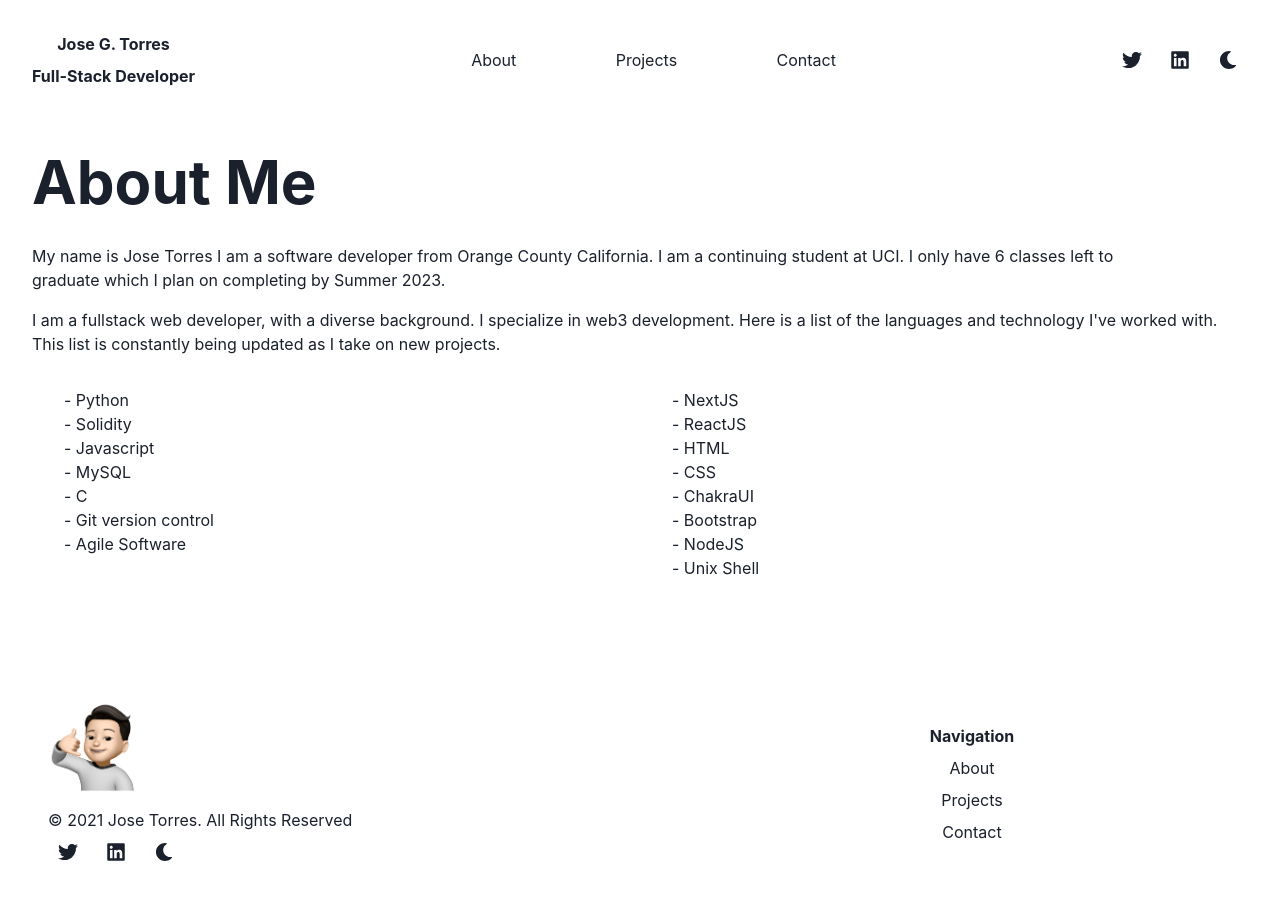
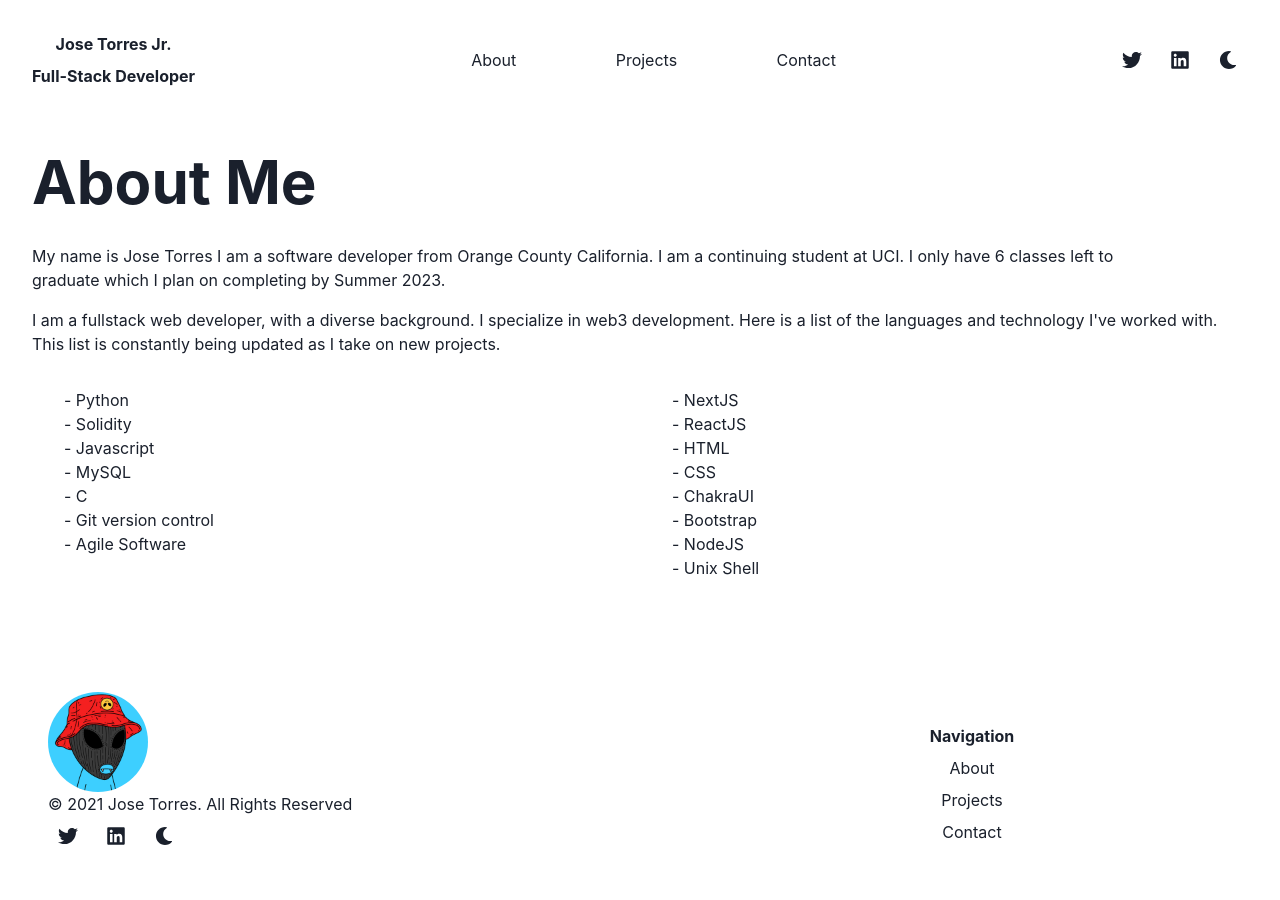
Before and after one commit to jtorresuci/portfolio-chakra-next, a Next.js app: page /about in a window 1280 px wide. Shown: the top 900 px of the page. Built offline with nearby package versions, Linux system fonts and the light colour scheme.

Commit message:
Transferred repo to official account, updated name and profile image.

```diff
--- a/components/Footer.js
+++ b/components/Footer.js
@@ -1,48 +1,70 @@
 import React, { useContext } from "react";
 
-import { Breadcrumb, BreadcrumbItem, BreadcrumbLink, Grid, Box, Text, Image, VStack, Heading } from "@chakra-ui/react";
+import {
+  Breadcrumb,
+  BreadcrumbItem,
+  BreadcrumbLink,
+  Grid,
+  Box,
+  Text,
+  Image,
+  VStack,
+  Heading,
+} from "@chakra-ui/react";
 
-import Link from 'next/link'
+import Link from "next/link";
 import Socials from "./Socials";
-const logoImg = "callme.png"
+const logoImg = "visitor.png";
 
-const hoverColor ="red"
-const hoverBackgroundcolor ="red"
-const linkColors = "white"
+const hoverColor = "red";
+const hoverBackgroundcolor = "red";
+const linkColors = "white";
 
 const Footer = () => {
   return (
     <Box backgroundColor="brand.900" pb="7rem" pt="3rem" pl="3rem">
-      <Grid
-        templateColumns={["repeat(1,1fr)", "repeat(2, 1fr)"]}
-
-      >
+      <Grid templateColumns={["repeat(1,1fr)", "repeat(2, 1fr)"]}>
         <Box>
           <Image
             src={logoImg}
             w="100px"
+            placeholder="blur"
+            borderRadius="full"
+            alt="image"
 
-            placeholder="blur"
-          alt="image"
-pb={"1rem"}
           />
           <Text>© 2021 Jose Torres. All Rights Reserved</Text>
-<Socials/>
+          <Socials />
         </Box>
         <Breadcrumb>
-        <VStack p="2rem" >
-        <Text fontWeight={'bold'}> Navigation</Text>
+          <VStack p="2rem">
+            <Text fontWeight={"bold"}> Navigation</Text>
 
             <BreadcrumbItem>
-    <BreadcrumbLink _hover={{ color: hoverBackgroundcolor  }} href='/about'>About</BreadcrumbLink>
+              <BreadcrumbLink
+                _hover={{ color: hoverBackgroundcolor }}
+                href="/about"
+              >
+                About
+              </BreadcrumbLink>
             </BreadcrumbItem>
 
             <BreadcrumbItem>
-    <BreadcrumbLink _hover={{ color: hoverBackgroundcolor  }} href='/projects'>Projects</BreadcrumbLink>
+              <BreadcrumbLink
+                _hover={{ color: hoverBackgroundcolor }}
+                href="/projects"
+              >
+                Projects
+              </BreadcrumbLink>
             </BreadcrumbItem>
 
             <BreadcrumbItem isCurrentPage>
-    <BreadcrumbLink _hover={{ color: hoverBackgroundcolor  }} href='/contact'>Contact</BreadcrumbLink>
+              <BreadcrumbLink
+                _hover={{ color: hoverBackgroundcolor }}
+                href="/contact"
+              >
+                Contact
+              </BreadcrumbLink>
             </BreadcrumbItem>
             {/* <BreadcrumbItem isCurrentPage>
     <BreadcrumbLink color={linkColors} _hover={{ color: hoverBackgroundcolor  }} href='#'>Experience</BreadcrumbLink>
--- a/components/Hero.js
+++ b/components/Hero.js
@@ -27,7 +27,7 @@ const Hero = () => {
         </RoughNotationGroup>
       </VStack>
       <Center>
-        <Image borderRadius="full" src="burb.png" />
+        <Image borderRadius="full" src="visitor.png" />
       </Center>
     </Grid>
   );
--- a/components/Name.js
+++ b/components/Name.js
@@ -6,7 +6,7 @@ const hoverBackgroundcolor ="red"
 const Name = () => {
   return (
 <VStack fontWeight={'bold'}>
-      <Link _hover={{ color: hoverBackgroundcolor  }} href='/'>Jose G. Torres</Link>
+      <Link _hover={{ color: hoverBackgroundcolor  }} href='/'>Jose Torres Jr.</Link>
       <Box>Full-Stack Developer</Box>
     </VStack>
   )
--- a/components/Navbarv2.js
+++ b/components/Navbarv2.js
@@ -37,12 +37,6 @@ const Navbarv2 = () => {
       alignItems={"center"}
     >
       <Name/>
-      {/* <Flex
-        flexDir={"row"}
-        justifyContent="space-between"
-        alignItems={"center"}
-        w="30%"
-      > */}
       <Center>
       <Icon
         fill="brand.100"
--- a/components/Navmenu.js
+++ b/components/Navmenu.js
@@ -34,7 +34,7 @@ const NavMenu = () => {
           <DrawerBody>
             <VStack p="2rem" fontWeight={"bold"}>
               <Link href="/"><Text as='u' cursor="pointer">Jose G. Torres Jr.</Text></Link>
-              <Link href="/about"><Text cursor="pointer">About</Text></Link>
+              <Link href="/about"><Text cursor="pointer">Aboust</Text></Link>
 
               <Link href="/projects"><Text cursor="pointer">Projects</Text></Link>
               <Link href="/contact"><Text cursor="pointer">Contact</Text></Link>
--- a/package.json
+++ b/package.json
@@ -13,7 +13,7 @@
     "@emotion/react": "^11.9.0",
     "@emotion/styled": "^11.8.1",
     "framer-motion": "^6.2.9",
-    "next": "12.1.4",
+    "next": "^12.1.4",
     "react": "^17.0.0",
     "react-dom": "^17.0.0",
     "react-icons": "^4.3.1",
--- a/pages/projects.js
+++ b/pages/projects.js
@@ -34,7 +34,7 @@ const Projects = () => {
           projectTitle={"Vidoozles"}
           projectLink={"https://www.vidoozles.com"}
           projectDescription={
-            "Users can exchange $MATIC for a Vidoozle ERC-721 token. ERC-721 tokens are burnable and redeemable for $EMBER. Art, and code written by me. This is a developing project. Released in Febrary, 2022."
+            "Users can exchange $MATIC for a Vidoozle ERC-721 token. ERC-721 tokens are burnable and redeemable for $EMBER. This is a developing project. Released in Febrary, 2022."
           }
           buttonText={"Live Site"}
 
@@ -46,7 +46,7 @@ const Projects = () => {
           projectTitle={"Party Pumpkins"}
           projectLink={"http://partypumpkins.io"}
           projectDescription={
-            "Users can exchange $MATIC for a Party Pumpkin ERC-721 token. Art, and code written by me. Released October 1, 2021."
+            "Users can exchange $MATIC for a Party Pumpkin ERC-721 token. Released October 1, 2021."
           }
           buttonText={"Live Site"}
 
```
Also changed, not shown: components/ProjectComponent.js (+8 -6 lines), public/visitor.png (added), 1 other file (tests, documents, lock files or other folders). Lines whose indentation alone changed are shown as unchanged.
